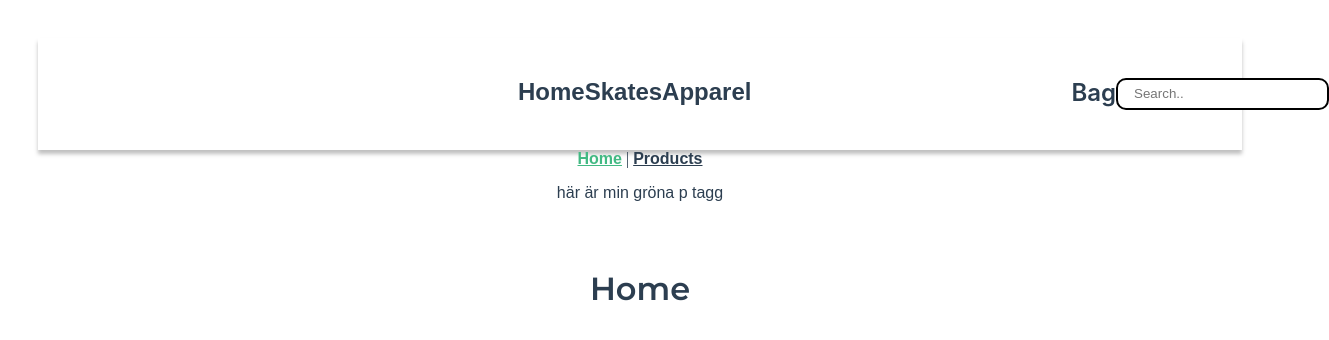
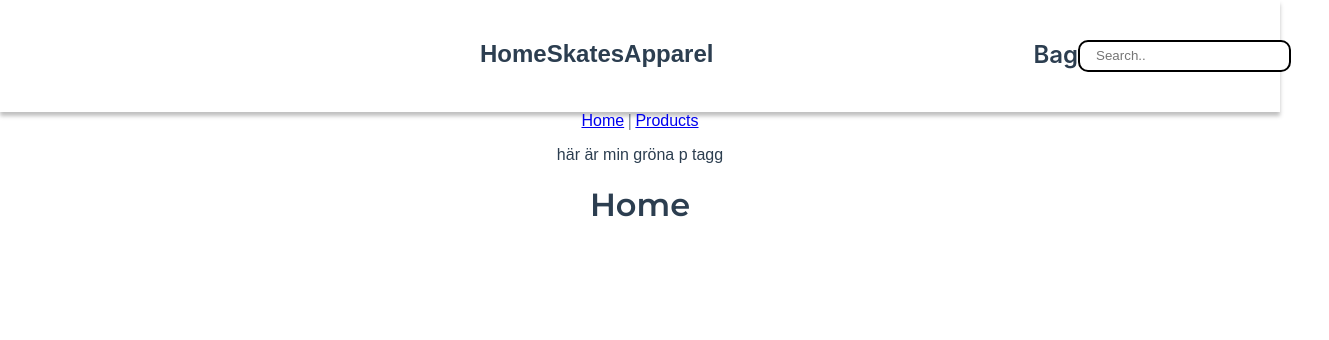
Before and after one commit to DanielPersson93/sinus-webshop, a Vue app: page / in a window 1280 px wide. Shown: the top 340 px of the page, 1329 px wide, since content can reach past the window. Built offline with nearby package versions, Linux system fonts and the light colour scheme; a web font is replaced by a local one.

Commit message:
Design on body Removed the margin and padding on body/html

```diff
--- a/src/App.vue
+++ b/src/App.vue
@@ -18,6 +18,10 @@
 </script>
 
 <style lang="scss">
+html,body{
+    margin: 0;
+  padding: 0;
+}
 #app {
   -webkit-font-smoothing: antialiased;
   -moz-osx-font-smoothing: grayscale;
@@ -32,16 +36,5 @@
   }
 }
 
-#nav {
-  padding: 30px;
 
-  a {
-    font-weight: bold;
-    color: #2c3e50;
-
-    &.router-link-exact-active {
-      color: #42b983;
-    }
-  }
-}
 </style>
```
